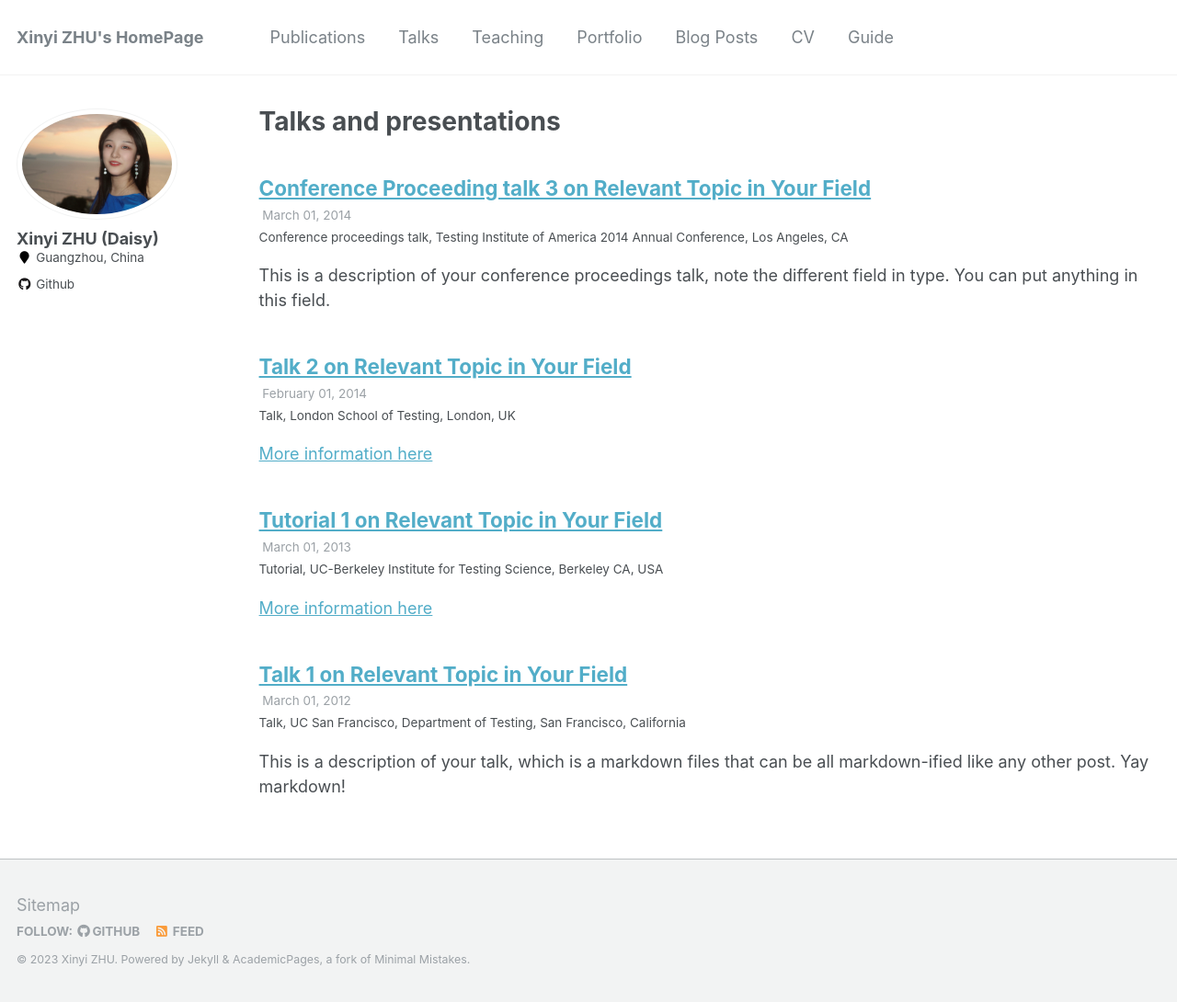
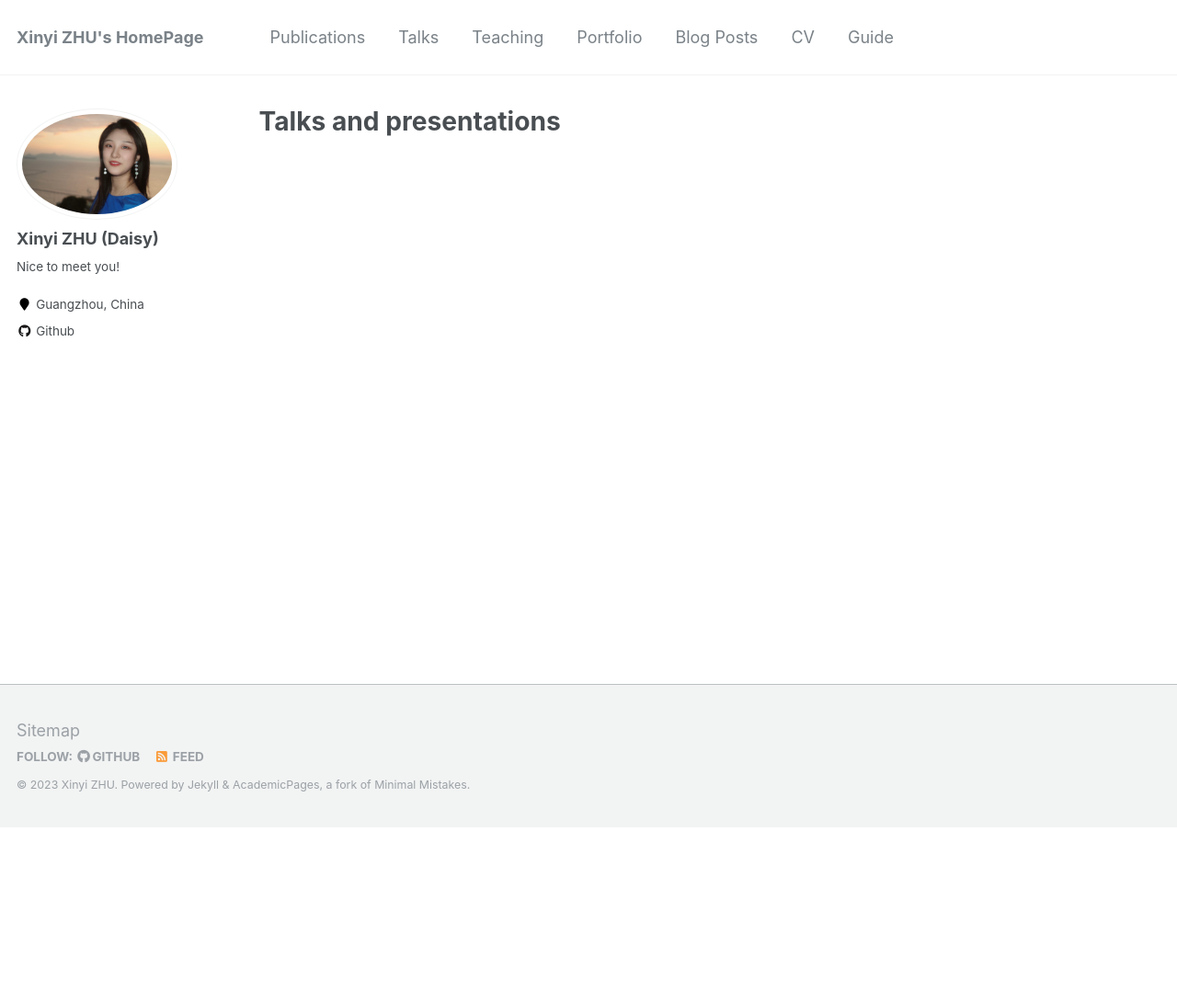
Before and after one commit to DAISYzxy/DAISYzxy.github.io, a Jekyll site: the page built from _pages/talks.html, in a window 1280 px wide. Shown: the whole page at 92% size. Built offline with Jekyll 4.4.1, drawn with Linux system fonts in a browser that asks for light colours; after the commit the page ends 900 px from its top, so only the background shows below that; some of the changed lines change nothing that is shown.

Commit message:
Initial commit

```diff
--- a/_config.yml
+++ b/_config.yml
@@ -82,7 +82,7 @@ analytics:
 author:
   name             : "Xinyi ZHU (Daisy)"
   avatar           : "profile.png"
-  bio              :
+  bio              : "Nice to meet you!"
   location         : "Guangzhou, China"
   employer         :
   pubmed           :
@@ -175,33 +175,33 @@ kramdown:
 
 # Collections
 collections:
-  teaching:
-    output: true
-    permalink: /:collection/:path/
+  # teaching:
+  #   output: true
+  #   permalink: /:collection/:path/
   publications:
     output: true
     permalink: /:collection/:path/
-  portfolio:
-    output: true
-    permalink: /:collection/:path/
-  talks:
-    output: true
-    permalink: /:collection/:path/
+  # portfolio:
+  #   output: true
+  #   permalink: /:collection/:path/
+  # talks:
+  #   output: true
+  #   permalink: /:collection/:path/
 
 
 # Defaults
 defaults:
-  # _posts
-  - scope:
-      path: ""
-      type: posts
-    values:
-      layout: single
-      author_profile: true
-      read_time: true
-      comments: true
-      share: true
-      related: true
+  # # _posts
+  # - scope:
+  #     path: ""
+  #     type: posts
+  #   values:
+  #     layout: single
+  #     author_profile: true
+  #     read_time: true
+  #     comments: true
+  #     share: true
+  #     related: true
   # _pages
   - scope:
       path: ""
@@ -209,15 +209,15 @@ defaults:
     values:
       layout: single
       author_profile: true
-  # _teaching
-  - scope:
-      path: ""
-      type: teaching
-    values:
-      layout: single
-      author_profile: true
-      share: true
-      comments: true
+  # # _teaching
+  # - scope:
+  #     path: ""
+  #     type: teaching
+  #   values:
+  #     layout: single
+  #     author_profile: true
+  #     share: true
+  #     comments: true
   # _publications
   - scope:
       path: ""
@@ -227,23 +227,23 @@ defaults:
       author_profile: true
       share: true
       comments: true
-  # _portfolio
-  - scope:
-      path: ""
-      type: portfolio
-    values:
-      layout: single
-      author_profile: true
-      share: true
-      comment: true
-  # _talks
-  - scope:
-      path: ""
-      type: talks
-    values:
-      layout: talk
-      author_profile: true
-      share: true
+  # # _portfolio
+  # - scope:
+  #     path: ""
+  #     type: portfolio
+  #   values:
+  #     layout: single
+  #     author_profile: true
+  #     share: true
+  #     comment: true
+  # # _talks
+  # - scope:
+  #     path: ""
+  #     type: talks
+  #   values:
+  #     layout: talk
+  #     author_profile: true
+  #     share: true
 
 # Sass/SCSS
 sass:
```
Also changed, not shown: 1 other file.
